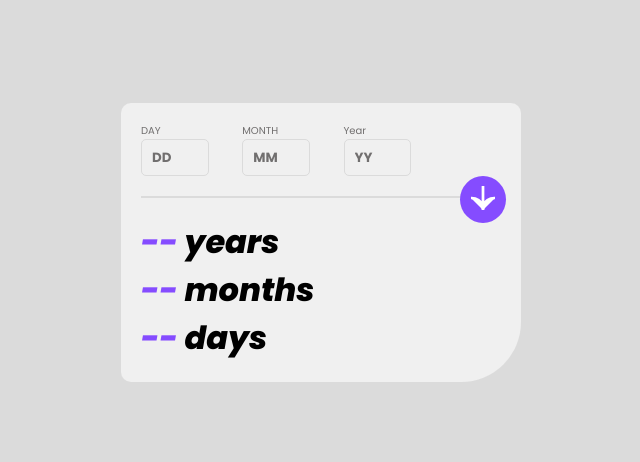
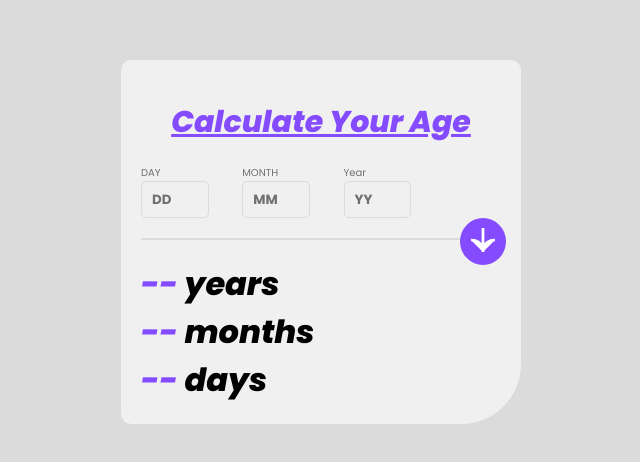
Before and after one commit to mahmoudkarama/Age-calculator-app-Front-Mentor, a plain HTML site: page index.html in a window 1280 px wide. Shown: the part 158-620 px from the top of the page, without its empty margins (319-959 px from the left). Drawn offline with Linux system fonts and the light colour scheme.

Commit message:
Update index.html

```diff
--- a/index.html
+++ b/index.html
@@ -17,6 +17,7 @@
 </head>
 <body>
   <main class="container">
+        <h1 style="color: var(--purple); font-size: 30px; padding: 20px; text-decoration: underline; text-align: center;">Calculate Your Age </h1>
     <section class="enter-age">
       <article class="enter-day">
         <label for="day">DAY</label>
```
